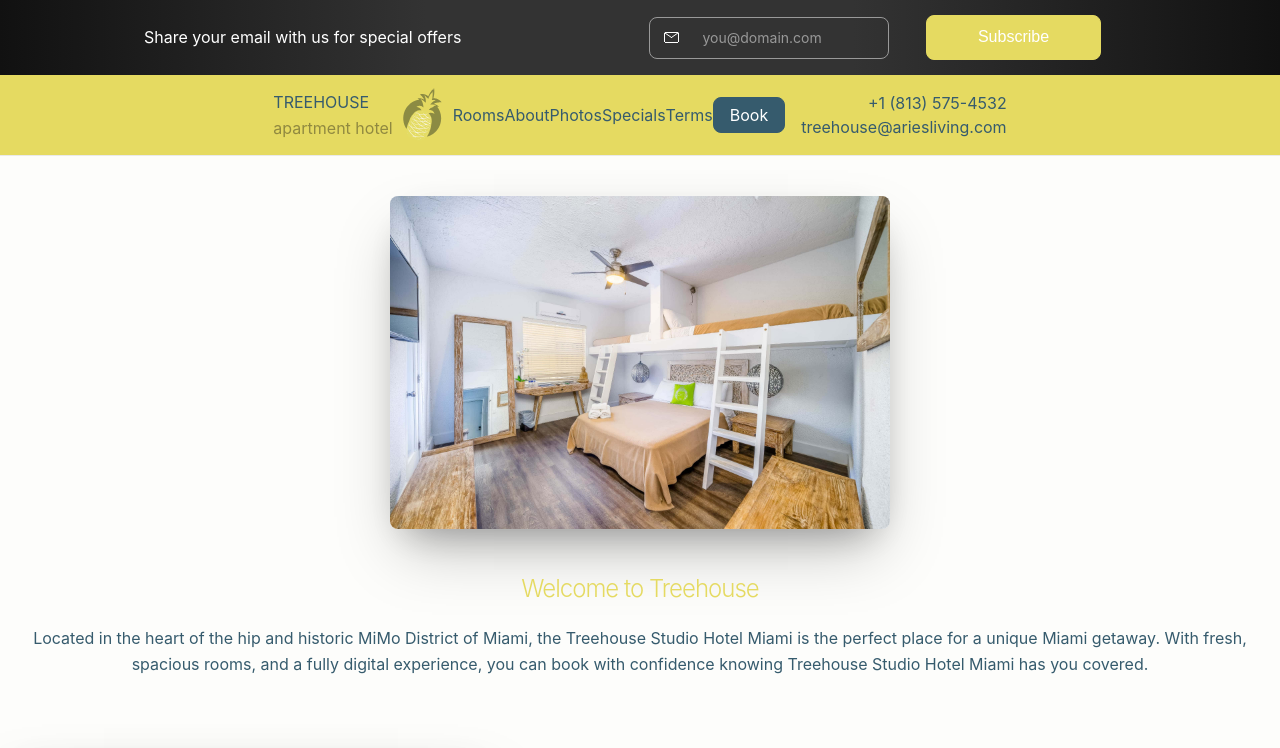
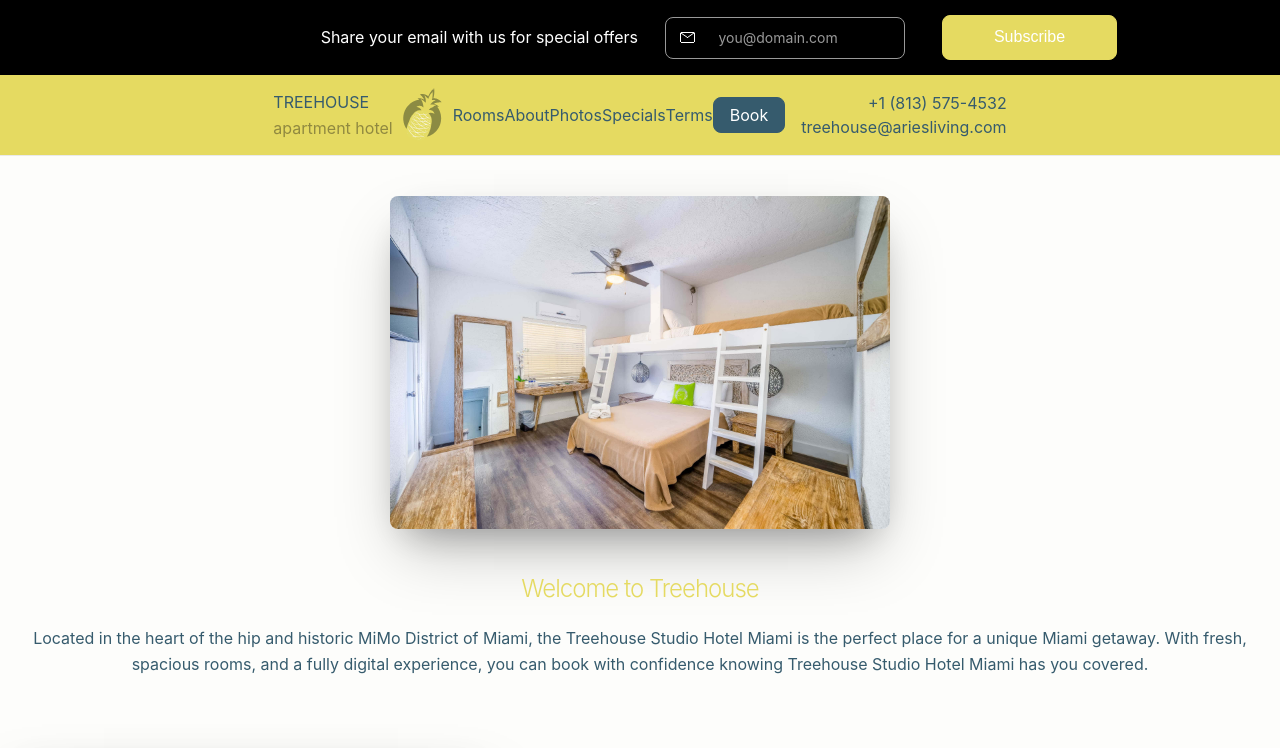
Before and after one commit to dmartss/treehouse-by-aries, a Next.js app: page / in a window 1280 px wide. Shown: the top 748 px of the page. Built offline with nearby package versions, Linux system fonts and the light colour scheme; no server answers; a web font is replaced by a local one.

Commit message:
banner style

```diff
--- a/components/header/banner.module.css
+++ b/components/header/banner.module.css
@@ -1,6 +1,6 @@
 .banner {
   width: 100%;
-  background-image: var(--gradient-1);
+  background: var(--black);
   color: var(--white);
   height: 75px;
   display: flex;
@@ -11,15 +11,14 @@
   width: 100%;
   max-width: 1024px;
   margin: 0 auto;
-  padding: 0 var(--gap);
   display: flex;
   align-items: center;
-  justify-content: space-between;
+  justify-content: flex-end;
 }
 
 .banner p {
   color: var(--white);
-  margin: 0;
+  margin: 0 1.5rem;
   transition: color 0.15s ease;
 }
 
```
